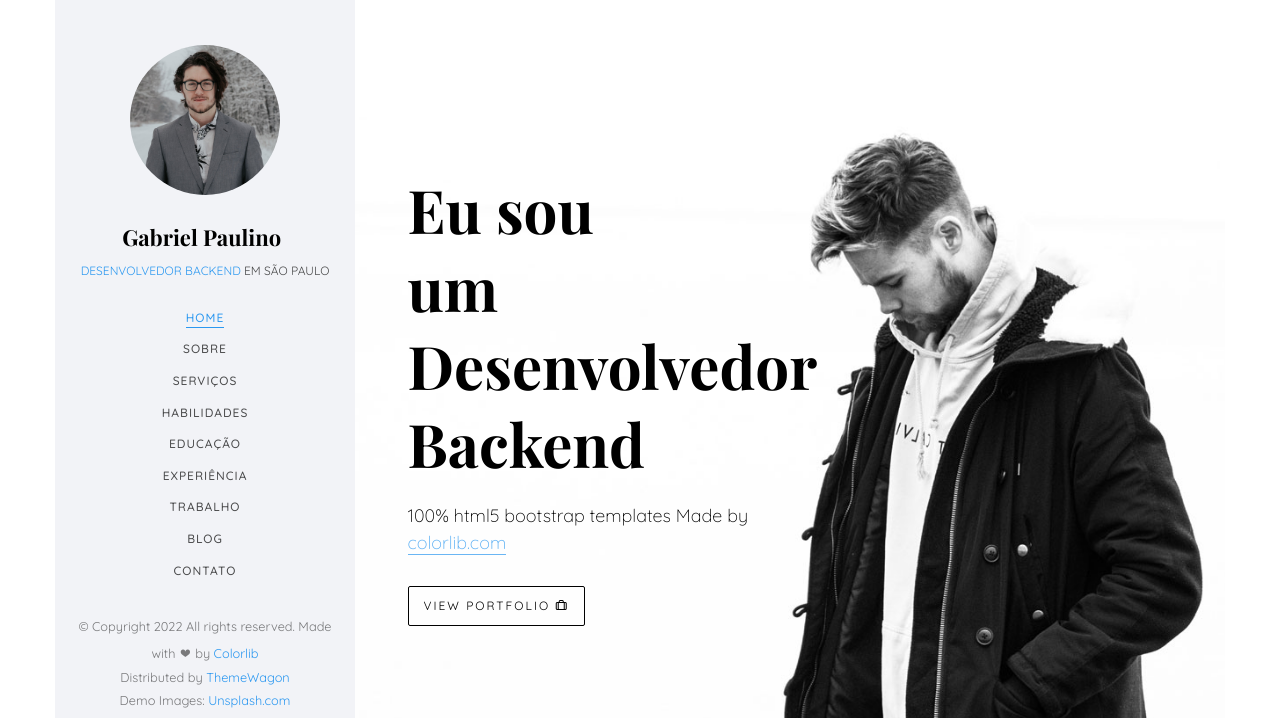
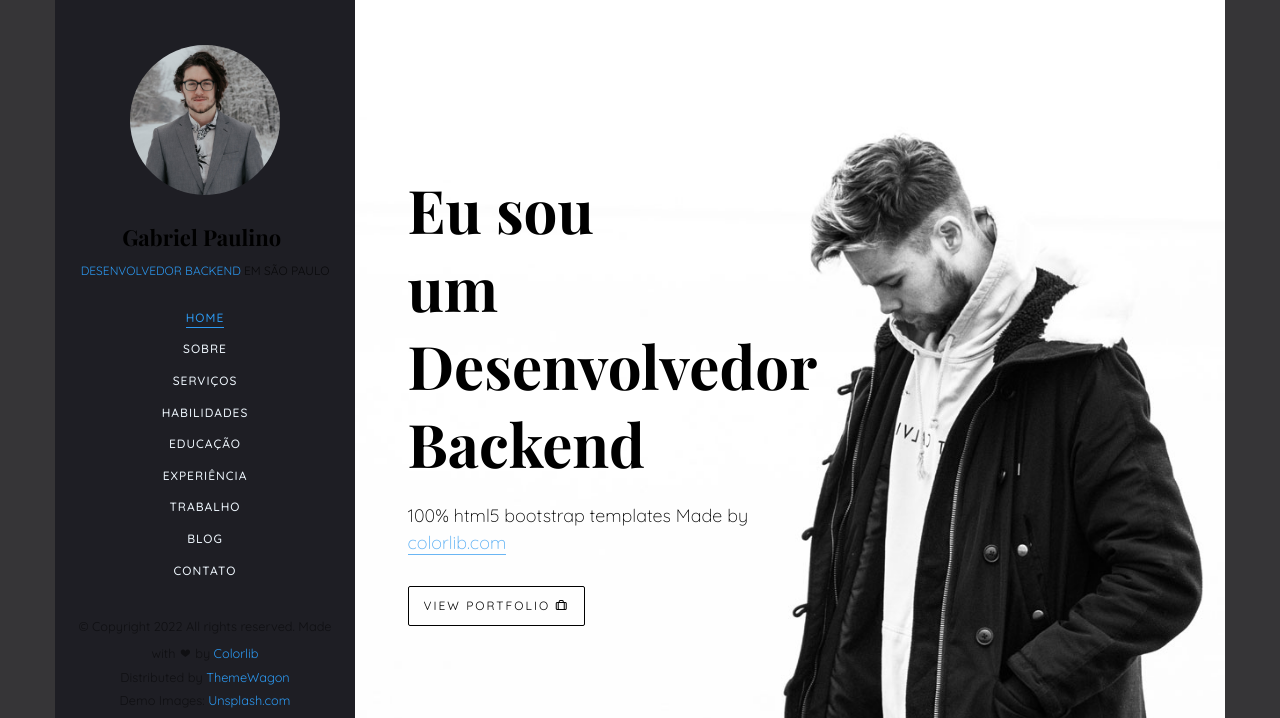
Before and after one commit to projetosgppag/portfolio, a plain HTML site: page index.html in a window 1280 px wide. Shown: the top 718 px of the page. Drawn offline with nearby package versions, Linux system fonts and the light colour scheme; files whose address does not match are found by name; a web font is replaced by a local one.

Commit message:
Update nas cores

```diff
--- a/css/style.css
+++ b/css/style.css
@@ -68,6 +68,7 @@ figure {
   background: #2c98f0; }
 
 #colorlib-page {
+  background-color: #363537;
   width: 100%;
   overflow: hidden;
   position: relative; }
@@ -80,7 +81,7 @@ figure {
   position: fixed;
   overflow-y: scroll;
   z-index: 1001;
-  background: #f2f3f7;
+  background: #1e1e24;
   -webkit-transition: 0.5s;
   -o-transition: 0.5s;
   transition: 0.5s; }
@@ -140,7 +141,7 @@ figure {
         text-transform: uppercase;
         letter-spacing: 1px; }
         #colorlib-aside #colorlib-main-menu ul li a {
-          color: rgba(0, 0, 0, 0.7);
+          color: aliceblue;
           text-decoration: none;
           position: relative;
           padding: 10px 0;
@@ -169,7 +170,7 @@ figure {
             transition: all 0.3s cubic-bezier(0.175, 0.885, 0.32, 1.275); }
           #colorlib-aside #colorlib-main-menu ul li a:hover {
             text-decoration: none;
-            color: black; }
+           }
             #colorlib-aside #colorlib-main-menu ul li a:hover:after {
               visibility: visible;
               -webkit-transform: scaleX(1);
```
